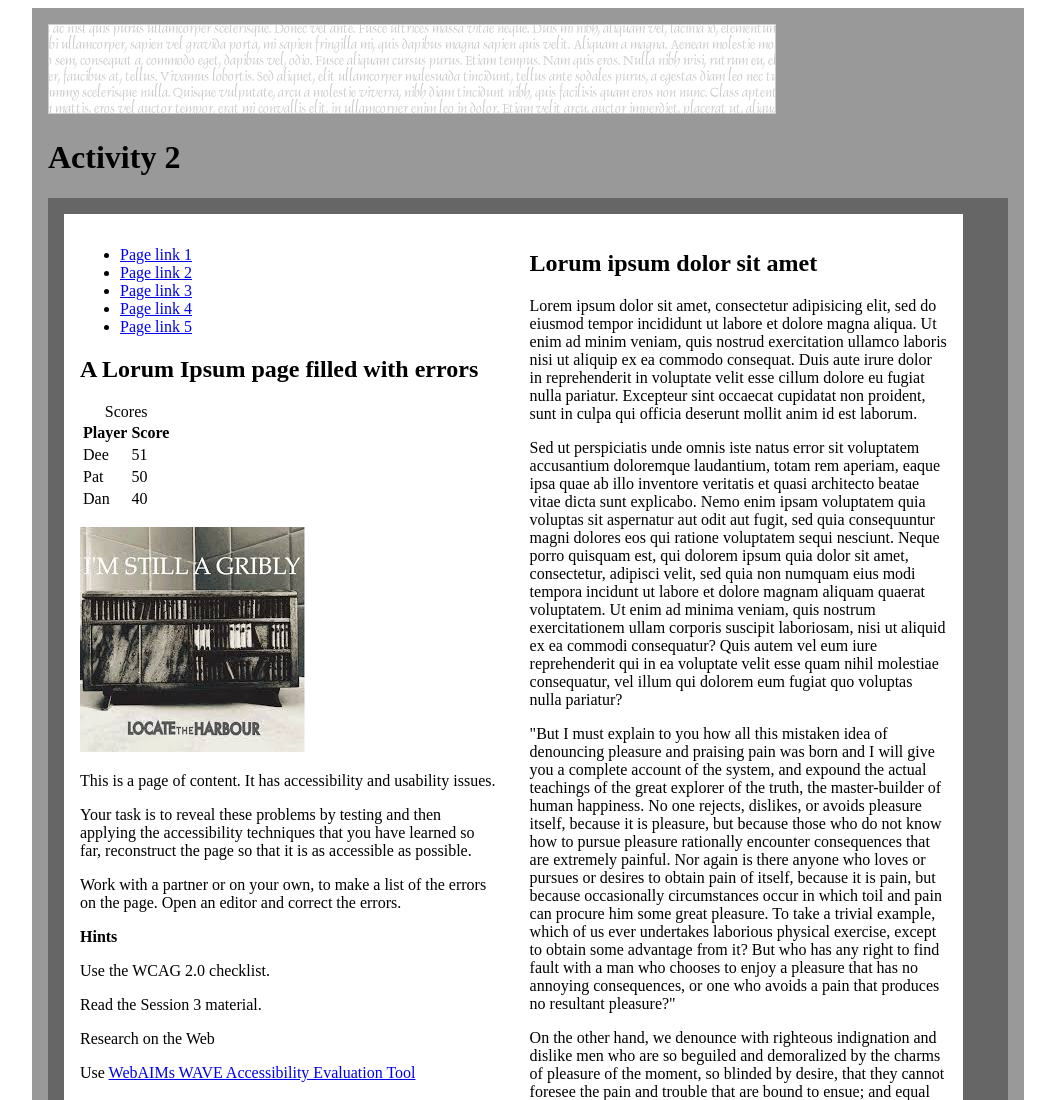
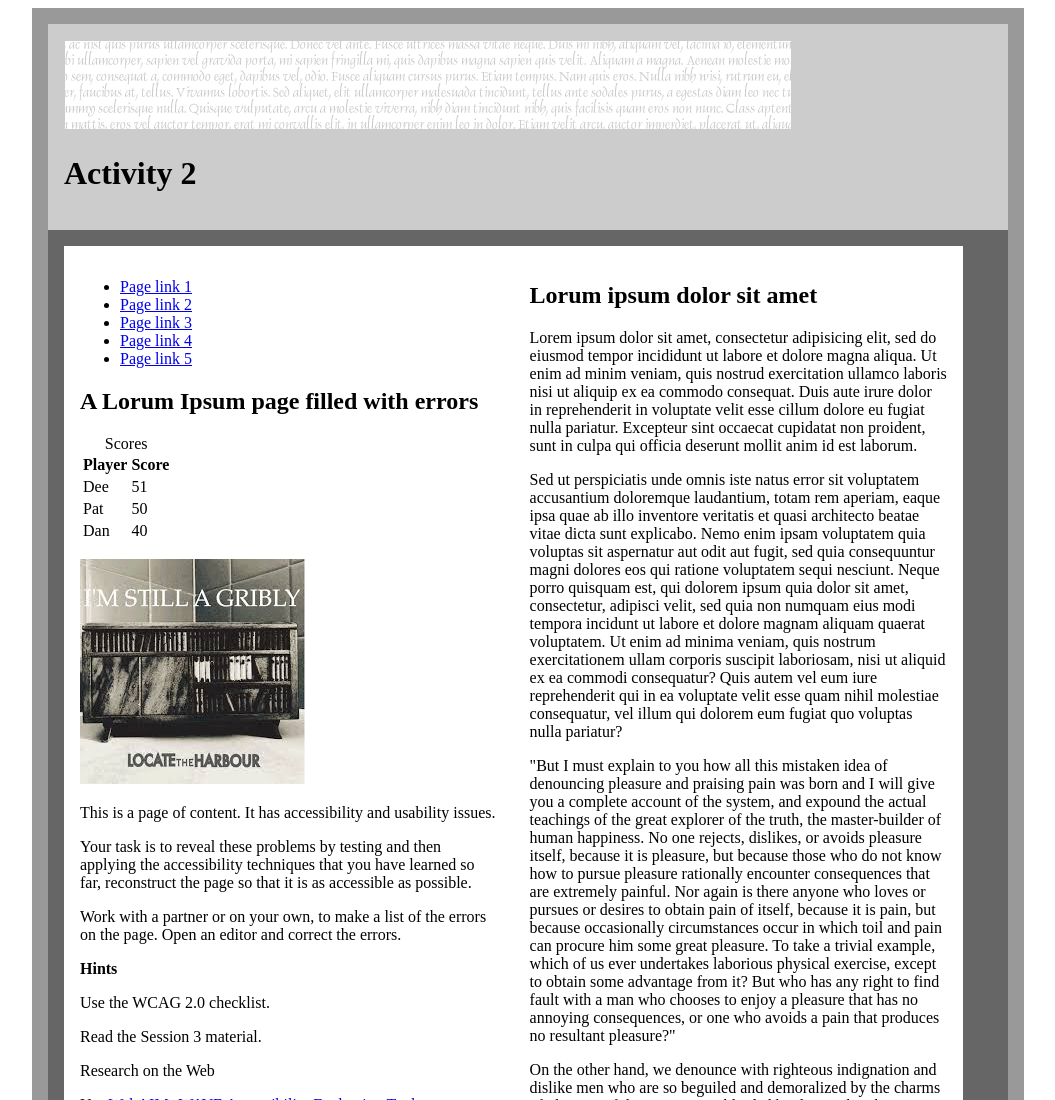
Before and after one commit to j354374/access-activity-2, a plain HTML site: page my2col.html in a window 1280 px wide. Shown: the top 1100 px of the page, without its empty margins (112-1167 px from the left). Drawn offline with Linux system fonts and the light colour scheme.

Commit message:
Update mystyles.css

```diff
--- a/mystyles.css
+++ b/mystyles.css
@@ -1,7 +1,7 @@
 @charset "utf-8";
 /* CSS Document */
 #wrapper { width:960px; margin:0 auto; padding:1em; background-color:#999999; }
-#header { padding:1em; background-color:#CCCCCC; }
+header { padding:1em; background-color:#CCCCCC; }
 #container { padding:1em; background-color:#666666; }
 .lefCol { float:left; width:45%; padding:1em; background-color:#FFFFFF; }
 
```
